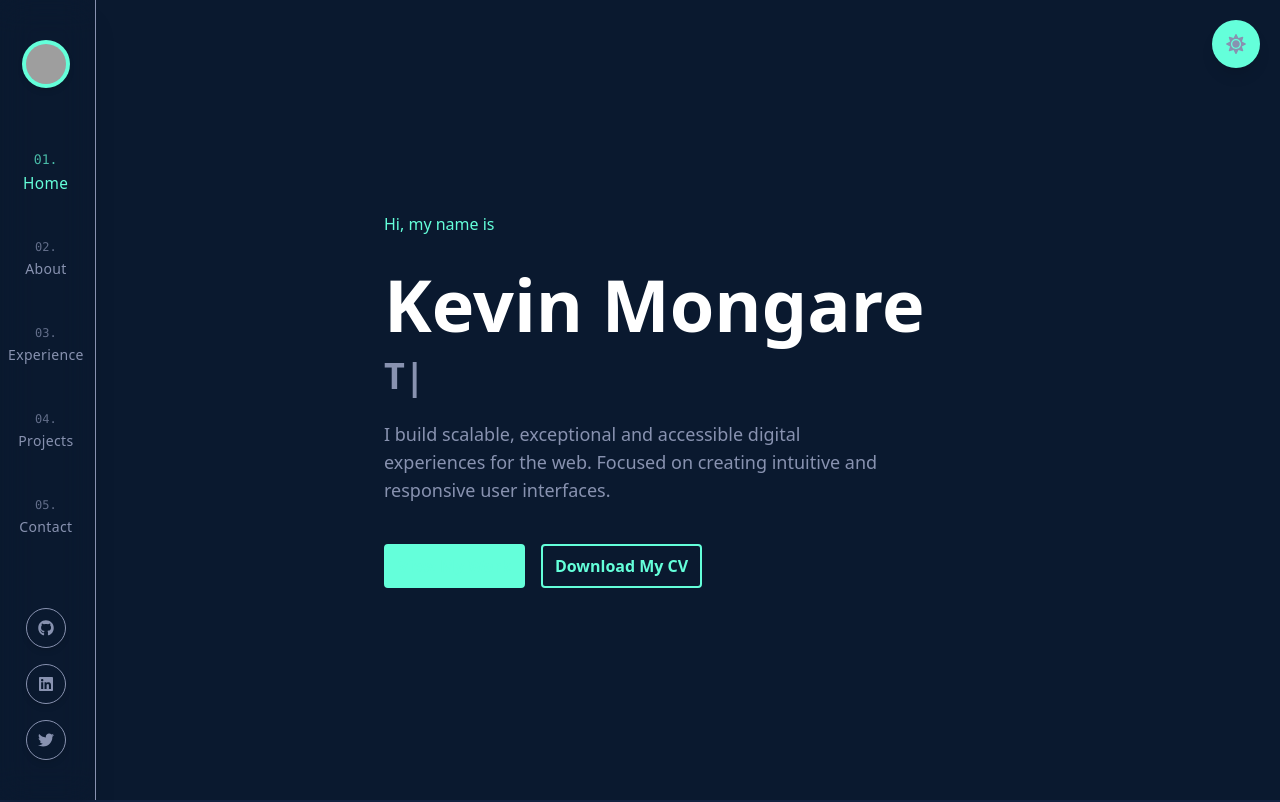
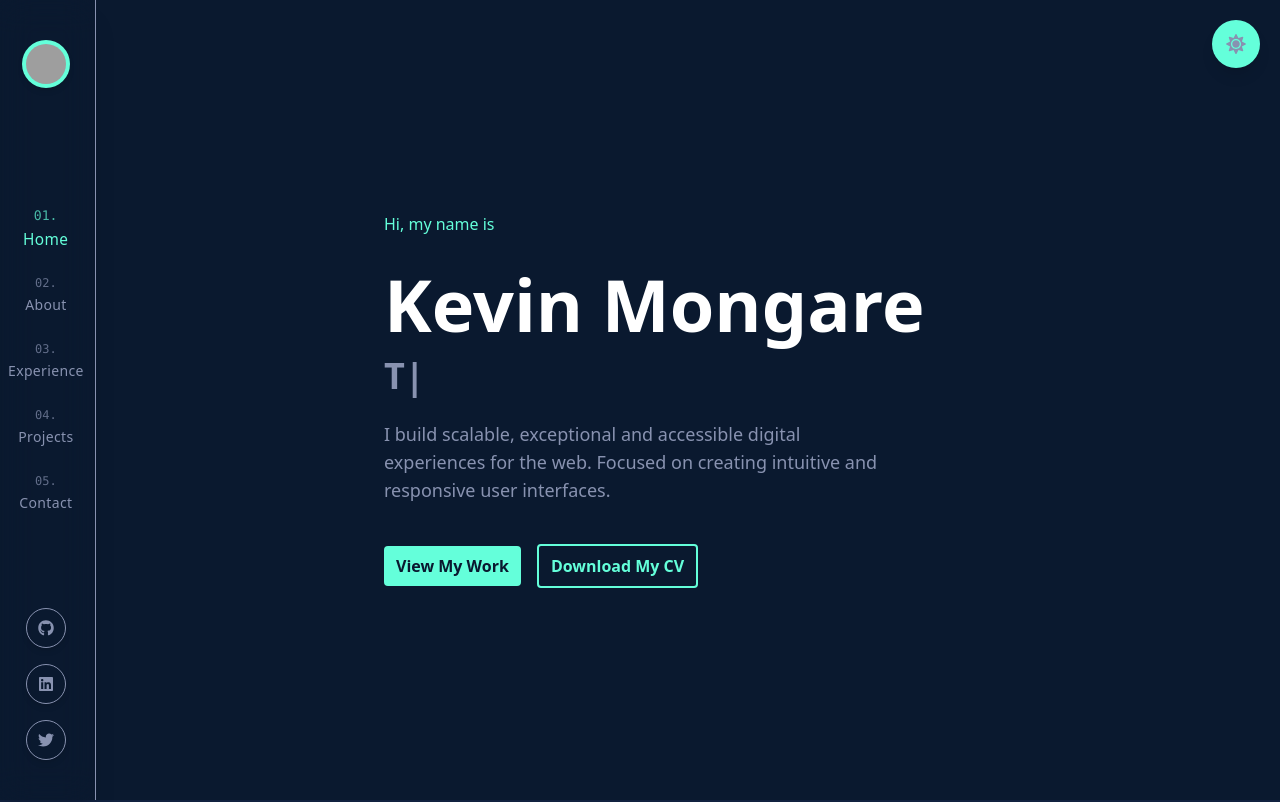
Before and after one commit to kevmongare/KevinMongare, a React (Vite) app: page / in a window 1280 px wide. Shown: the top 802 px of the page. Built offline with nearby package versions, Linux system fonts and the light colour scheme; grey boxes are pictures that could not be loaded.

Commit message:
update on footer

```diff
--- a/src/components/Menu.tsx
+++ b/src/components/Menu.tsx
@@ -50,7 +50,7 @@ const Menu = () => {
 
           {/* Logo */}
           <div className="flex justify-center">
-            <div className="bg-green-bright rounded-full w-12 h-12 flex items-center justify-center shadow-md">
+            <div className="bg-green-bright rounded-full w-12 h-12 flex items-center justify-center shadow-md mb-8">
               <img
                 src="./kev.png"
                 alt="Logo"
@@ -61,7 +61,7 @@ const Menu = () => {
 
           {/* Navigation */}
           <nav className="flex-1 flex items-center">
-            <ul className="space-y-10">
+            <ul className="space-y-5">
               {MenuList.map((item, index) => (
                 <li key={index} className="flex justify-center">
                   <a
--- a/src/components/button.tsx
+++ b/src/components/button.tsx
@@ -21,10 +21,17 @@ const Button: React.FC<ButtonProps> = ({
 
   const variantStyle = {
     primary: "bg-green-bright text-navy hover:bg-green-bright/80",
+
     secondary: "bg-orange-500 text-white hover:bg-orange-600",
+
     danger: "bg-red-500 text-white hover:bg-red-600",
-    other: "border-2 border-accent-color text-accent-color hover:bg-accent-color hover:text-bg-color",
-    CTA: "border-2 border-accent-color text-accent-color hover:bg-accent-color hover:text-bg-color",
+
+    // CTA = solid accent button
+    CTA: "bg-[var(--accent-color)] text-[var(--bg-color)] hover:opacity-90",
+
+    // other = outlined accent button
+    other:
+      "border-2 border-[var(--accent-color)] text-[var(--accent-color)] hover:bg-[var(--accent-color)] hover:text-[var(--bg-color)]",
   }[variant];
 
   const disabledStyle =
@@ -36,12 +43,9 @@ const Button: React.FC<ButtonProps> = ({
       whileHover={!disabled ? { scale: 1.05 } : {}}
       onClick={onClick}
       disabled={disabled}
-      className={`${baseStyle} ${disabled ? disabledStyle : variantStyle} ${className}`}
-      style={{
-        color: variant === "other" || variant === "CTA" ? "var(--accent-color)" : undefined,
-        backgroundColor: variant === "primary" ? "var(--accent-color)" : undefined,
-        borderColor: variant === "CTA" || variant === "other" ? "var(--accent-color)" : undefined,
-      }}
+      className={`${baseStyle} ${
+        disabled ? disabledStyle : variantStyle
+      } ${className}`}
     >
       {text}
     </motion.button>
--- a/src/pages/LandingPage/Components/Hero.tsx
+++ b/src/pages/LandingPage/Components/Hero.tsx
@@ -68,7 +68,7 @@ const Hero = () => {
               <Button
                 text="View My Work"
                 variant="CTA"
-                className="bg-[var(--accent-color)] text-[var(--bg-color)]"
+                className="bg-[var(--accent-color)] text-[var(--bg-color)] hover:opacity-90"
               />
             </a>
             <Button
```
